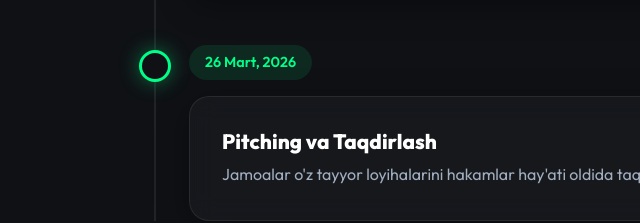
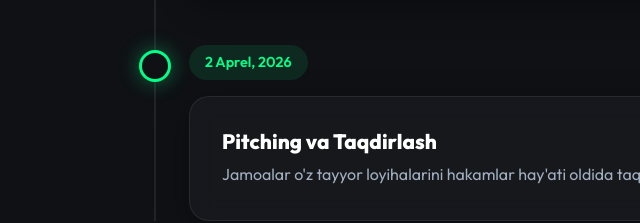
Before and after one commit to mukhriddinkamoljonov/quvasoyai, a plain HTML site: page index.html in a window 1280 px wide. Shown: the part 2235-2458 px from the top of the page, 101-741 px from the left. Drawn offline with Linux system fonts and the light colour scheme.

Commit message:
Update timeline date from March to April 2026
kun o'zgardi

```diff
--- a/index.html
+++ b/index.html
@@ -134,7 +134,7 @@
 
                 <div class="timeline-item">
                     <div class="timeline-dot"></div>
-                    <div class="timeline-date">26 Mart, 2026</div>
+                    <div class="timeline-date">2 Aprel, 2026</div>
                     <div class="timeline-content glass-card">
                         <h3>Pitching va Taqdirlash</h3>
                         <p>Jamoalar o'z tayyor loyihalarini hakamlar hay'ati oldida taqdim etadilar. G'oliblarni e'lon qilish!</p>
```
